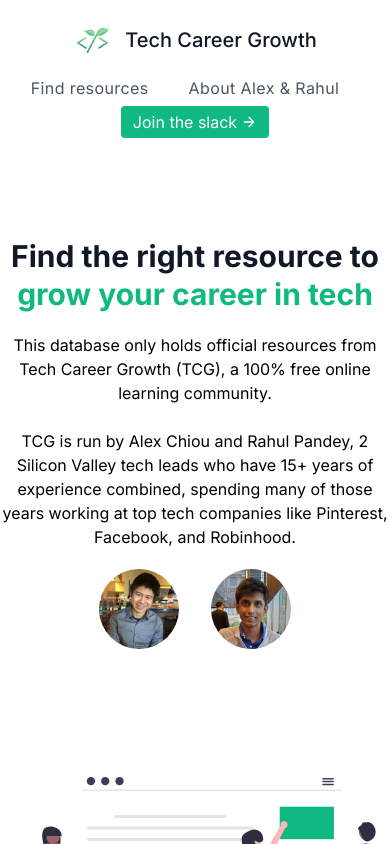
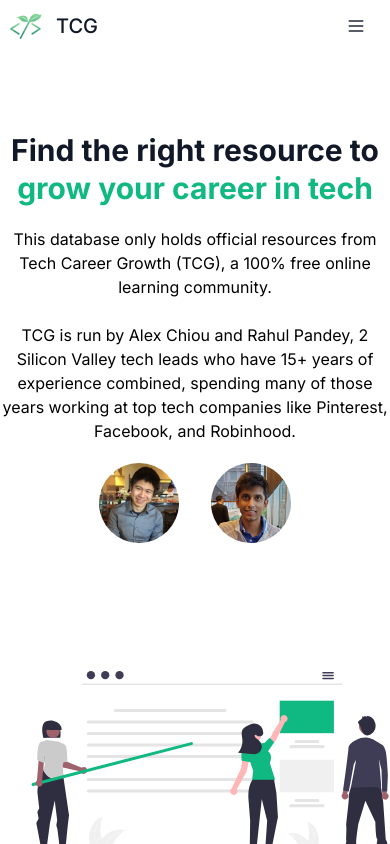
Before and after one commit to tericcabrel/tech-career-growth, a Next.js app in the folder webapp/: page / in a window 390 px wide. Shown: the top 844 px of the page. Built offline with nearby package versions, Linux system fonts and the light colour scheme.

Commit message:
feat(app): build responsive design for the header

```diff
--- /dev/null
+++ b/webapp/src/components/icons/menu.tsx
@@ -0,0 +1,19 @@
+import { IconProps } from '@/types/common';
+
+const MenuIcon = ({ className, width = 24, height = 24 }: IconProps) => {
+  return (
+    <svg
+      className={className}
+      fill="none"
+      stroke="currentColor"
+      viewBox="0 0 24 24"
+      xmlns="http://www.w3.org/2000/svg"
+      width={width}
+      height={height}
+    >
+      <path strokeLinecap="round" strokeLinejoin="round" strokeWidth="2" d="M4 6h16M4 12h16M4 18h16" />
+    </svg>
+  );
+};
+
+export default MenuIcon;
--- a/webapp/src/components/layout/public/header.tsx
+++ b/webapp/src/components/layout/public/header.tsx
@@ -1,20 +1,31 @@
+import { useRef } from 'react';
 import Link from 'next/link';
 import Image from 'next/image';
+
 import ArrowLeftIcon from '@/components/icons/arrow-left';
+import MenuIcon from '@/components/icons/menu';
+import useBooleanState from '@/hooks/use-boolean-state';
+import { useClickOutside } from '@/hooks/use-click-outside';
 
 const Header = () => {
+  const ref = useRef<any>();
+  const [isMenuOpened, openMenu, closeMenu] = useBooleanState(false);
+
+  useClickOutside(ref, () => closeMenu());
+
   return (
     <header className="text-gray-600 body-font">
-      <div className="mx-auto flex flex-wrap py-5 flex-col md:flex-row items-center">
+      <div className="mx-auto flex sm:py-5 xs:py-2 xs:px-2 items-center xs:justify-between xs:items-center">
+        <div>
           <Link href="/">
-          <a className="flex title-font font-medium items-center text-gray-900 mb-4 md:mb-0">
-            <div className="h-10 w-10 flex justify-center items-center">
+            <a className="flex items-center title-font font-medium text-gray-900 sm:mb-4 md:mb-0">
               <Image src="/assets/logo.jpg" width={36} height={36} alt="App Logo" />
-            </div>
-            <span className="ml-3 text-xl">Tech Career Growth</span>
+              <span className="ml-3 text-xl xs:hidden">Tech Career Growth</span>
+              <span className="ml-3 text-xl sm:hidden">TCG</span>
             </a>
           </Link>
-        <nav className="md:ml-auto md:mr-auto flex flex-wrap items-center text-base justify-center">
+        </div>
+        <nav className="md:ml-auto md:mr-auto flex flex-wrap items-center text-base justify-center hidden md:block">
           <Link href="/resources">
             <a className="mr-10 hover:text-gray-900 tracking-wide transition duration-300 pb-1 border-b-2 border-transparent hover:border-green-500 hover:text-green-500">
               Find resources
@@ -26,6 +37,7 @@
             </a>
           </Link>
         </nav>
+        <div className="xs:hidden">
           <Link href="https://join.slack.com/t/techcareergrowth/shared_invite/zt-lt2tbjcn-LOAVIDuGPI~nkuc4woHDLg">
             <a
               className="inline-flex items-center bg-green-500 text-white border-0 py-1 px-3 focus:outline-none hover:bg-green-400 rounded"
@@ -36,6 +48,45 @@
             </a>
           </Link>
         </div>
+        <div className="mr-2 flex md:hidden">
+          <button
+            aria-label="Open menu"
+            className="text-gray-800 dark:text-white hover:text-blue-500 inline-flex items-center justify-center p-2 rounded-md"
+            onClick={() => openMenu()}
+          >
+            <MenuIcon width={20} height={20} />
+          </button>
+        </div>
+      </div>
+      <div className="sm:hidden absolute left-0 top-[55px] bg-white shadow w-full z-10" ref={ref}>
+        {isMenuOpened && (
+          <div className="px-2 pt-2 pb-3 space-y-1 sm:px-3">
+            <Link href="/">
+              <a className="text-gray-800 hover:text-green-300 block px-3 py-2 rounded-md text-base font-medium">
+                Home
+              </a>
+            </Link>
+            <Link href="/resources">
+              <a className="text-gray-800 hover:text-green-300 block px-3 py-2 rounded-md text-base font-medium">
+                Find resources
+              </a>
+            </Link>
+            <Link href="/about">
+              <a className="text-gray-800 hover:text-green-300 block px-3 py-2 rounded-md text-base font-medium">
+                About Alex & Rahul
+              </a>
+            </Link>
+            <Link href="https://join.slack.com/t/techcareergrowth/shared_invite/zt-lt2tbjcn-LOAVIDuGPI~nkuc4woHDLg">
+              <a
+                className="text-gray-800 hover:text-green-300 block px-3 py-2 rounded-md text-base font-medium"
+                target="_blank"
+              >
+                Join the slack
+              </a>
+            </Link>
+          </div>
+        )}
+      </div>
     </header>
   );
 };
```
Lines whose indentation alone changed are shown as unchanged.
